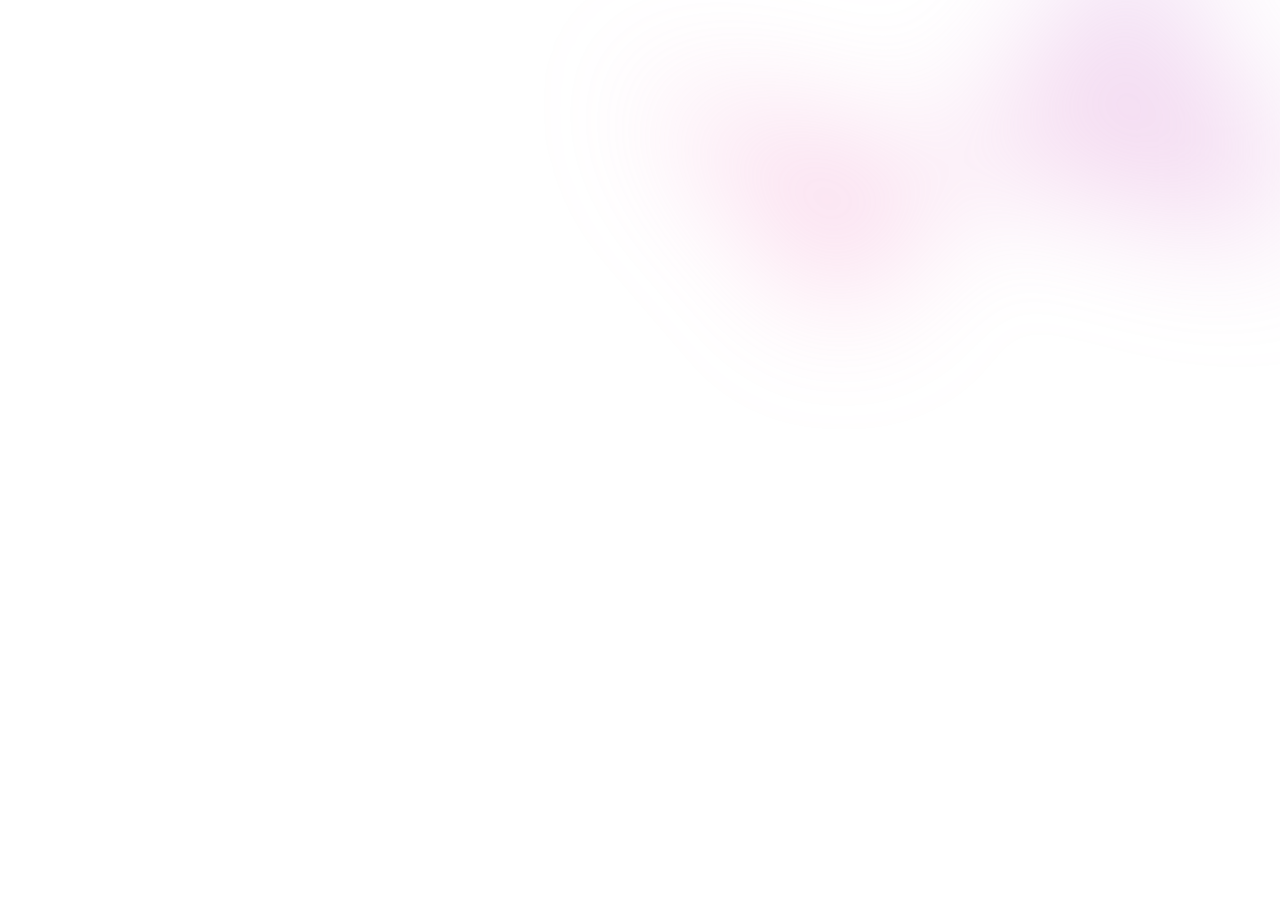
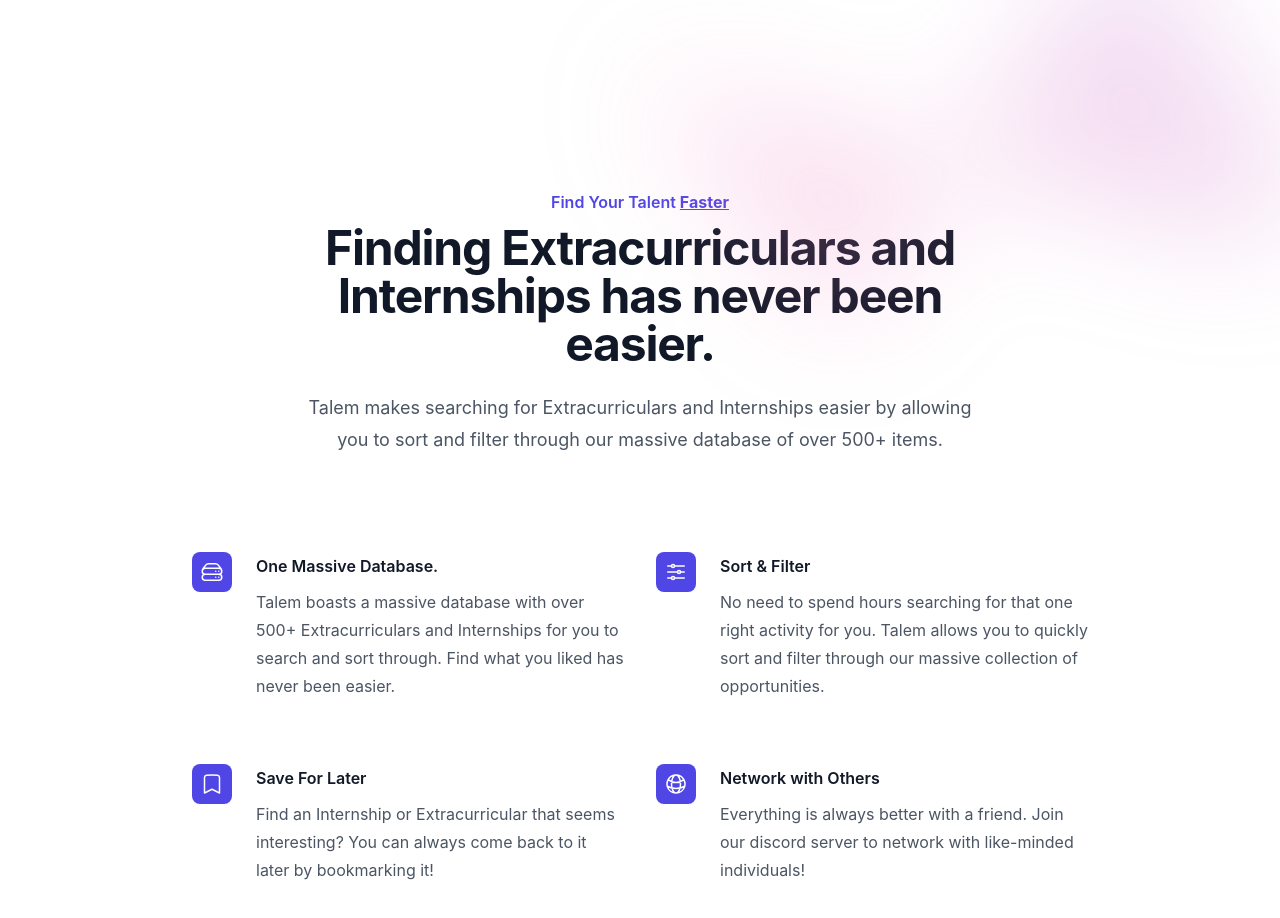
Before and after one commit to ekwoka/talem-app, a React (Create React App) app: page / in a window 1280 px wide. Shown: the part 840-1758 px from the top of the page. Before the commit the page ends 1162 px from the top, so only its background shows below. Built offline with nearby package versions, Linux system fonts and the light colour scheme.

Commit message:
Added Body Section

```diff
--- a/public/index.html
+++ b/public/index.html
@@ -9,6 +9,9 @@
       name="description"
       content="Web site created using create-react-app"
     />
+    <link rel="preconnect" href="https://fonts.googleapis.com">
+  <link rel="preconnect" href="https://fonts.gstatic.com" crossorigin>
+  <link href="https://fonts.googleapis.com/css2?family=Raleway&display=swap" rel="stylesheet">
     <link rel="apple-touch-icon" href="%PUBLIC_URL%/logo192.png" />
     <!--
       manifest.json provides metadata used when your web app is installed on a
--- a/src/App.js
+++ b/src/App.js
@@ -2,6 +2,7 @@
 import ReactDOM from 'react-dom/client';
 import './index.css';
 import HeroMain from './Components/HeroMain';
+import BodyDescription from './Components/BodyDescription';
 
 
 
@@ -9,6 +10,7 @@
   return (
     <>
       <HeroMain />
+      <BodyDescription />
     </>
   );
 }
--- /dev/null
+++ b/src/Components/BodyDescription.jsx
@@ -0,0 +1,63 @@
+import React from "react";
+import { BookmarkIcon, ServerStackIcon, GlobeAltIcon, AdjustmentsHorizontalIcon } from '@heroicons/react/24/outline'
+
+const features = [
+  {
+    name: 'One Massive Database.',
+    description:
+      'Talem boasts a massive database with over 500+ Extracurriculars and Internships for you to search and sort through. Find what you liked has never been easier.',
+    icon: ServerStackIcon,
+  },
+  {
+    name: 'Sort & Filter',
+    description:
+      'No need to spend hours searching for that one right activity for you. Talem allows you to quickly sort and filter through our massive collection of opportunities.',
+    icon: AdjustmentsHorizontalIcon,
+  },
+  {
+    name: 'Save For Later',
+    description:
+      'Find an Internship or Extracurricular that seems interesting? You can always come back to it later by bookmarking it!',
+    icon: BookmarkIcon,
+  },
+  {
+    name: 'Network with Others',
+    description:
+      'Everything is always better with a friend. Join our discord server to network with like-minded individuals!',
+    icon: GlobeAltIcon,
+  },
+]
+
+export default function BodyDescription() {
+  return (
+    <div className="bg-white py-24 sm:py-16">
+      <div className="mx-auto max-w-7xl px-6 lg:px-8">
+        <div className="mx-auto max-w-2xl lg:text-center">
+          <h2 className="text-base font-semibold leading-7 text-indigo-600">Find Your Talent <span className="underline font-bold">Faster</span></h2>
+          <p className="mt-2 text-3xl font-bold tracking-tight text-gray-900 sm:text-5xl">
+            Finding Extracurriculars and Internships has never been easier.
+          </p>
+          <p className="mt-6 text-lg leading-8 text-gray-600">
+            Talem makes searching for Extracurriculars and Internships easier by allowing you to sort and filter
+            through our massive database of over 500+ items.
+          </p>
+        </div>
+        <div className="mx-auto mt-16 max-w-2xl sm:mt-20 lg:mt-24 lg:max-w-4xl">
+          <dl className="grid max-w-xl grid-cols-1 gap-x-8 gap-y-10 lg:max-w-none lg:grid-cols-2 lg:gap-y-16">
+            {features.map((feature) => (
+              <div key={feature.name} className="relative pl-16">
+                <dt className="text-base font-semibold leading-7 text-gray-900">
+                  <div className="absolute left-0 top-0 flex h-10 w-10 items-center justify-center rounded-lg bg-indigo-600">
+                    <feature.icon className="h-6 w-6 text-white" aria-hidden="true" />
+                  </div>
+                  {feature.name}
+                </dt>
+                <dd className="mt-2 text-base leading-7 text-gray-600">{feature.description}</dd>
+              </div>
+            ))}
+          </dl>
+        </div>
+      </div>
+    </div>
+  )
+}
--- a/src/Components/Header.jsx
+++ b/src/Components/Header.jsx
@@ -6,10 +6,10 @@
 import { Bars3Icon, XMarkIcon } from '@heroicons/react/24/outline'
 
 const navigation = [
-    { name: 'Product', href: '#' },
+    { name: 'About Us', href: '#' },
     { name: 'Features', href: '#' },
-    { name: 'Marketplace', href: '#' },
-    { name: 'Company', href: '#' },
+    { name: 'Extracurriculars', href: '#' },
+    { name: 'Internships', href: '#' },
 ]
 
 
```
